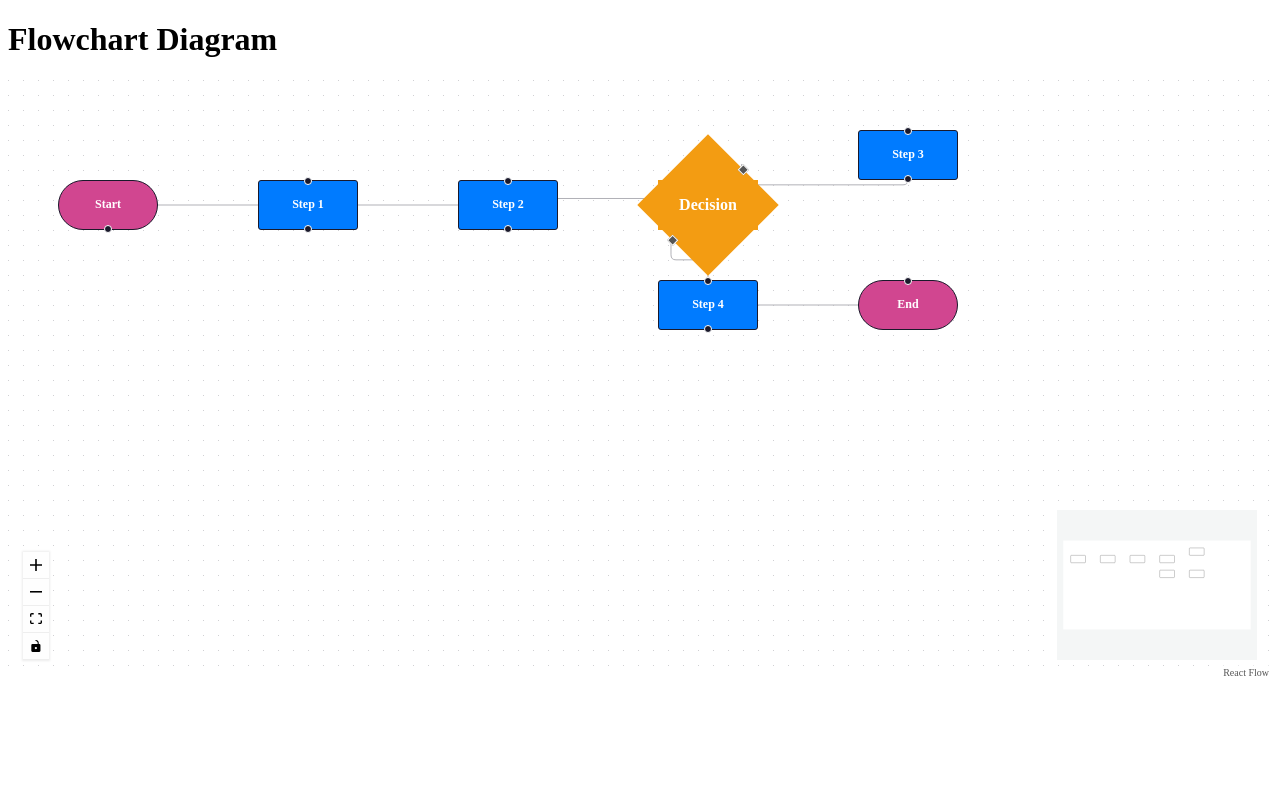
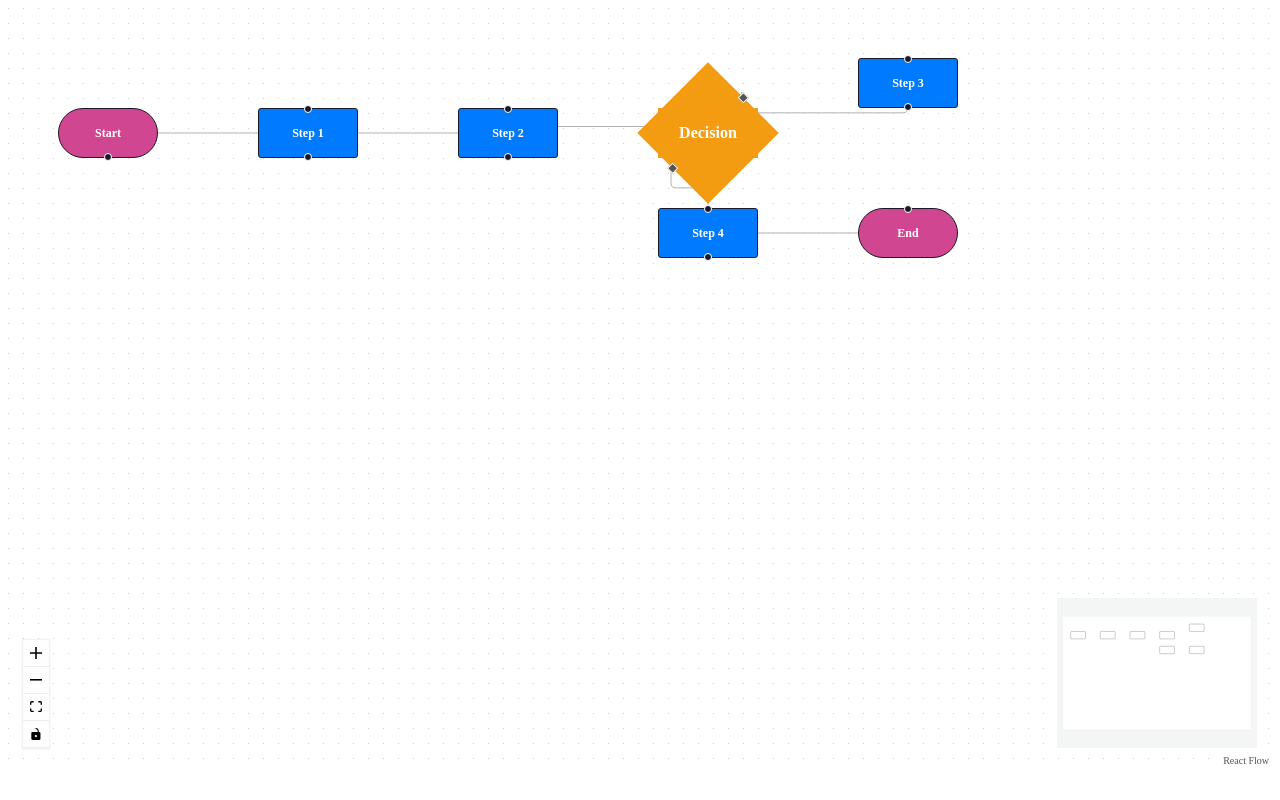
Before and after one commit to omar-ashraf2/flowchart-diagram, a React (Vite) app: page / in a window 1280 px wide. Built offline with nearby package versions, Linux system fonts and the light colour scheme.

Commit message:
general modifications

```diff
--- a/src/App.tsx
+++ b/src/App.tsx
@@ -2,14 +2,9 @@ import Flowchart from "./components/Flowchart";
 
 const App: React.FC = () => {
   return (
-    <div className="App">
-      <header className="App-header">
-        <h1>Flowchart Diagram</h1>
-      </header>
-      <main>
-        <Flowchart />
-      </main>
-    </div>
+    <main className="App">
+      <Flowchart />
+    </main>
   );
 };
 
--- a/src/components/Flowchart.tsx
+++ b/src/components/Flowchart.tsx
@@ -75,7 +75,7 @@ const Flowchart: React.FC = () => {
 
   return (
     <ReactFlowProvider>
-      <div style={{ height: 600 }}>
+      <div style={{ height: "95vh" }}>
         <ReactFlow nodes={nodes} edges={edges} nodeTypes={nodeTypes}>
           <MiniMap />
           <Controls />
```
